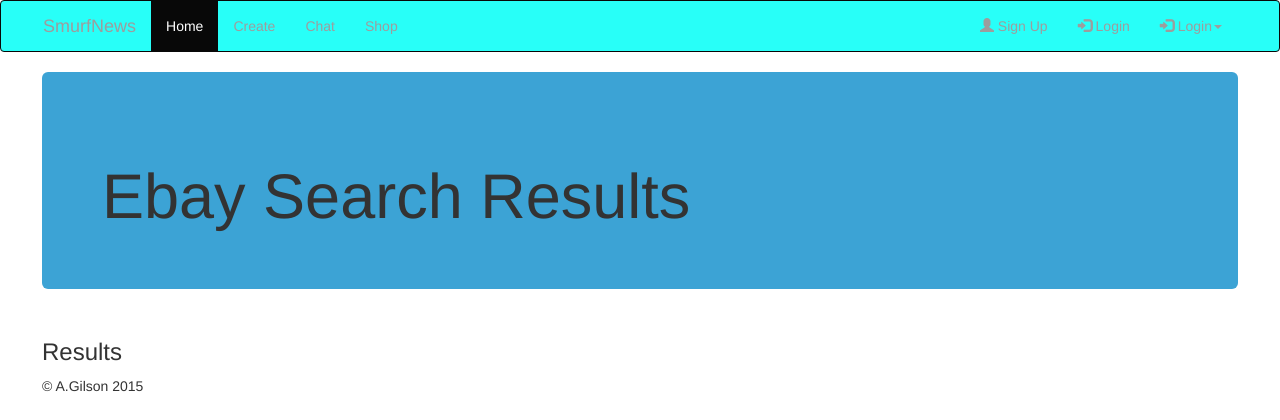
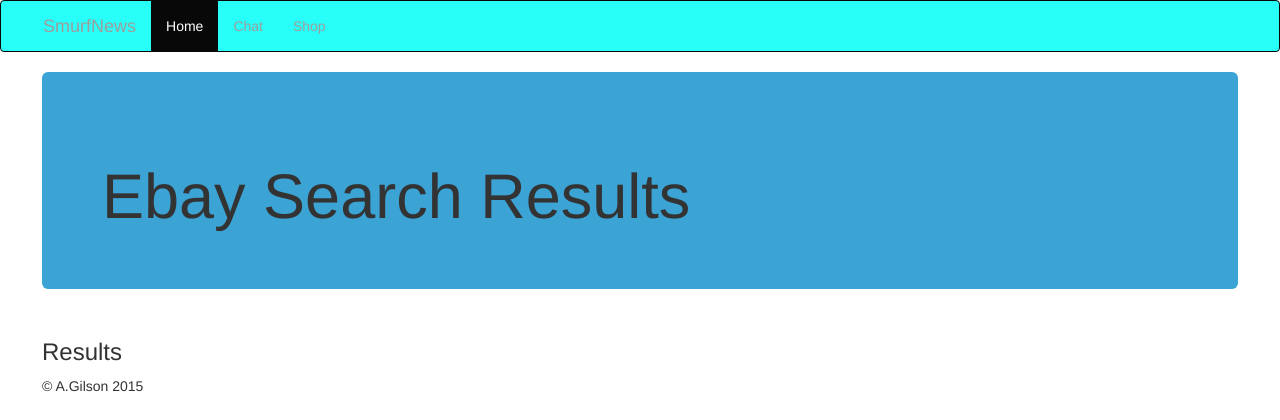
Before and after one commit to andrumi/codeigniter_demo, a CodeIgniter app: page /database/index.php/ebay/index in a window 1280 px wide. Shown: the top 420 px of the page. Run offline with CodeIgniter, Linux system fonts and the light colour scheme; some libraries are stand-ins or nearby versions.

Commit message:
Tidied the navigation bar. The code is just commented out at present but should be removed if no more pages are added.

```diff
--- a/application/views/templates/header.php
+++ b/application/views/templates/header.php
@@ -26,25 +26,25 @@
              <div class="collapse navbar-collapse" id="myNavbar">
                  <ul class="nav navbar-nav">
                      <li class="active"><a href="<?php echo site_url('news/'); ?>">Home</a></li>
-                     <li><a href="<?php echo site_url('news/create'); ?>">Create</a></li>
+<!--                     <li><a href="--><?php //echo site_url('news/create'); ?><!--">Create</a></li>-->
                      <li><a href="<?php echo site_url('chatter/'); ?>">Chat</a></li>
                      <li><a href="<?php echo site_url('ebay/'); ?>">Shop</a></li>
                  </ul>
                  <ul class="nav navbar-nav navbar-right">
-                     <li><a href="<?php echo site_url('pages/view/index'); ?>"><span class="glyphicon glyphicon-user"></span> Sign Up</a></li>
-                     <li><a href="<?php echo site_url('pages/view/logon/'); ?>"><span class="glyphicon glyphicon-log-in"></span> Login</a></li>
-                     <li class="dropdown">
-                         <a class="dropdown-toggle" href="#" data-toggle="dropdown"><span class="glyphicon glyphicon-log-in"></span> Login<strong class="caret"></strong></a>
-                         <div class="dropdown-menu" style="padding: 15px; padding-bottom: 5px;">
-                             <form method="post" action="login" accept-charset="UTF-8">
-                                 <input style="margin-bottom: 15px;" type="text" placeholder="Username" id="username" name="username">
-                                 <input style="margin-bottom: 15px;" type="password" placeholder="Password" id="password" name="password">
-                                 <input style="float: left; margin-right: 10px;" type="checkbox" name="remember-me" id="remember-me" value="1">
-                                 <label class="string optional" for="user_remember_me"> Remember me</label>
-                                 <input class="btn btn-primary btn-block" type="submit" id="sign-in" value="Sign In">
-                             </form>
-                         </div>
-                     </li>
+<!--                     <li><a href="--><?php //echo site_url('pages/view/index'); ?><!--"><span class="glyphicon glyphicon-user"></span> Sign Up</a></li> -->
+<!--                     <li><a href="--><?php //echo site_url('pages/view/logon/'); ?><!--"><span class="glyphicon glyphicon-log-in"></span> Login</a></li>-->
+<!--                     <li class="dropdown">-->
+<!--                         <a class="dropdown-toggle" href="#" data-toggle="dropdown"><span class="glyphicon glyphicon-log-in"></span> Login<strong class="caret"></strong></a>-->
+<!--                         <div class="dropdown-menu" style="padding: 15px; padding-bottom: 5px;">-->
+<!--                             <form method="post" action="login" accept-charset="UTF-8">-->
+<!--                                 <input style="margin-bottom: 15px;" type="text" placeholder="Username" id="username" name="username">-->
+<!--                                 <input style="margin-bottom: 15px;" type="password" placeholder="Password" id="password" name="password">-->
+<!--                                 <input style="float: left; margin-right: 10px;" type="checkbox" name="remember-me" id="remember-me" value="1">-->
+<!--                                 <label class="string optional" for="user_remember_me"> Remember me</label>-->
+<!--                                 <input class="btn btn-primary btn-block" type="submit" id="sign-in" value="Sign In">-->
+<!--                             </form>-->
+<!--                         </div>-->
+<!--                     </li>-->
 
                  </ul>
              </div>
```
